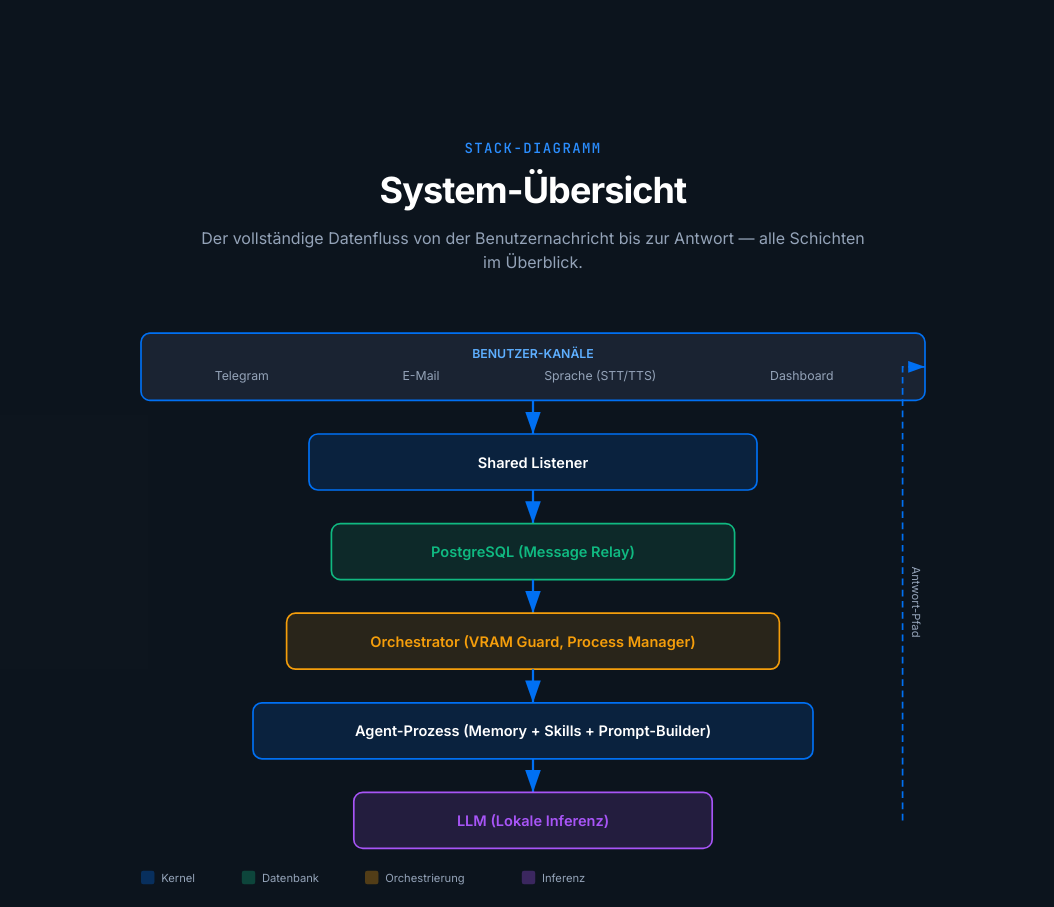
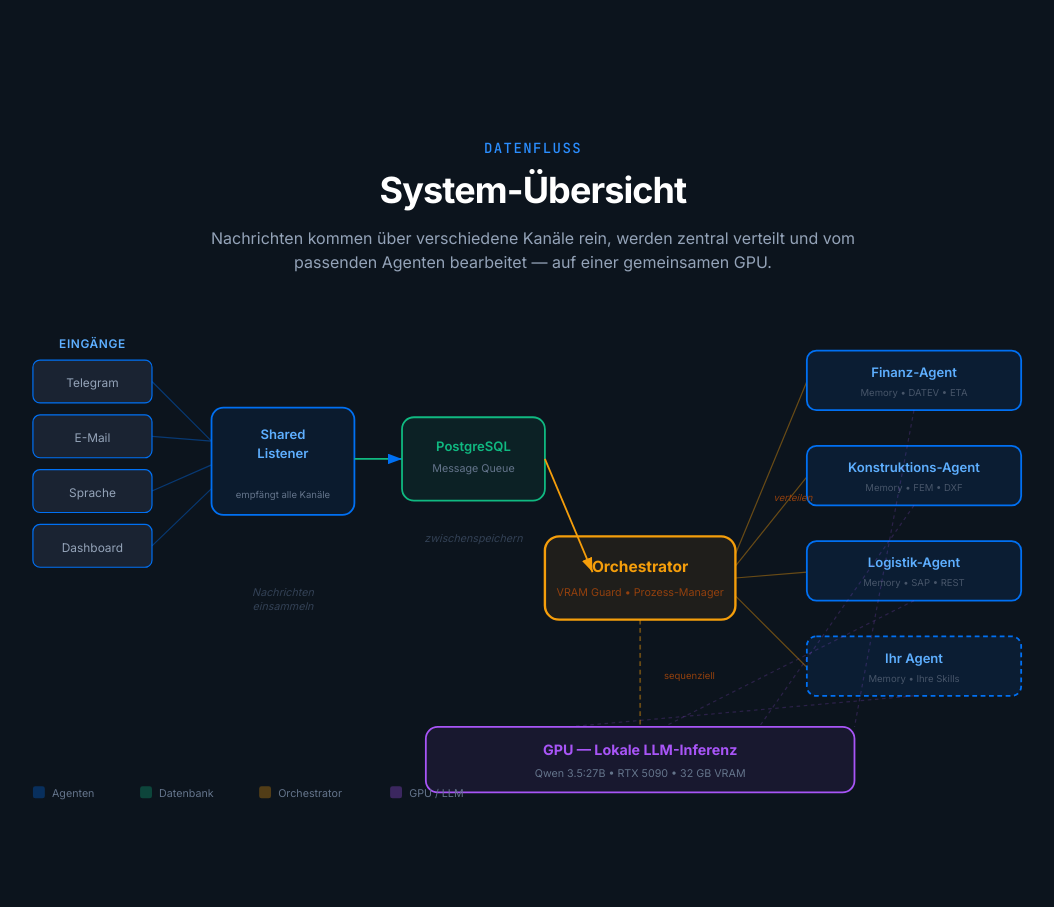
Before and after one commit to philipp-fuchsenberger/aimos-industrial.com, a plain HTML site: page architektur.html in a window 1280 px wide. Shown: the part 2380-3287 px from the top of the page, without its empty margins (107-1161 px from the left). Drawn offline with nearby package versions, Linux system fonts and the light colour scheme; animation ran at ten frames a second.

Commit message:
fix: System overview — spatial layout replaces linear stack
New diagram shows the actual data flow spatially:
- LEFT: 4 input channels (Telegram, Email, Voice, Dashboard)
- CENTER-LEFT: Shared Listener → PostgreSQL Queue
- CENTER: Orchestrator as the distribution hub
- RIGHT: 4 agents fanned out (Finanzen, Konstruktion, Logistik, +Ihr Agent)
- BOTTOM: Shared GPU with dashed lines from all agents

Labels: einsammeln → zwischenspeichern → verteilen → sequenziell
Shows the 1-to-many distribution pattern instead of linear pipeline

```diff
--- a/architektur.html
+++ b/architektur.html
@@ -364,74 +364,110 @@
 <section id="architektur" class="relative py-24 bg-slate-900/50">
     <div class="max-w-6xl mx-auto px-6">
         <div class="text-center mb-12 reveal">
-            <p class="text-signal-400 font-mono text-sm font-medium tracking-widest uppercase mb-3">Stack-Diagramm</p>
-            <h2 class="text-3xl sm:text-4xl font-bold tracking-tight mb-4">System-Übersicht</h2>
-            <p class="text-slate-400 max-w-2xl mx-auto">Der vollständige Datenfluss von der Benutzernachricht bis zur Antwort &mdash; alle Schichten im Überblick.</p>
+            <p class="text-signal-400 font-mono text-sm font-medium tracking-widest uppercase mb-3">Datenfluss</p>
+            <h2 class="text-3xl sm:text-4xl font-bold tracking-tight mb-4">System-&Uuml;bersicht</h2>
+            <p class="text-slate-400 max-w-2xl mx-auto">Nachrichten kommen &uuml;ber verschiedene Kan&auml;le rein, werden zentral verteilt und vom passenden Agenten bearbeitet &mdash; auf einer gemeinsamen GPU.</p>
         </div>
 
-        <div class="reveal max-w-4xl mx-auto">
-            <svg viewBox="0 0 800 520" xmlns="http://www.w3.org/2000/svg" class="w-full">
+        <div class="reveal max-w-5xl mx-auto">
+            <svg viewBox="0 0 860 420" xmlns="http://www.w3.org/2000/svg" class="w-full">
                 <defs>
-                    <marker id="arrow1" markerWidth="10" markerHeight="7" refX="10" refY="3.5" orient="auto">
-                        <polygon points="0 0, 10 3.5, 0 7" fill="#0070f3"/>
+                    <marker id="arrow1" markerWidth="8" markerHeight="6" refX="8" refY="3" orient="auto">
+                        <polygon points="0 0, 8 3, 0 6" fill="#0070f3"/>
+                    </marker>
+                    <marker id="arrow1a" markerWidth="8" markerHeight="6" refX="8" refY="3" orient="auto">
+                        <polygon points="0 0, 8 3, 0 6" fill="#f59e0b"/>
                     </marker>
                 </defs>
-                <!-- User Channels -->
-                <rect x="50" y="10" width="700" height="60" rx="8" fill="#1a2332" stroke="#0070f3" stroke-width="1.5"/>
-                <text x="400" y="32" text-anchor="middle" fill="#5eafff" font-size="11" font-weight="600">BENUTZER-KANÄLE</text>
-                <text x="140" y="52" text-anchor="middle" fill="#94a3b8" font-size="11">Telegram</text>
-                <text x="300" y="52" text-anchor="middle" fill="#94a3b8" font-size="11">E-Mail</text>
-                <text x="460" y="52" text-anchor="middle" fill="#94a3b8" font-size="11">Sprache (STT/TTS)</text>
-                <text x="640" y="52" text-anchor="middle" fill="#94a3b8" font-size="11">Dashboard</text>
 
-                <!-- Arrow -->
-                <line x1="400" y1="70" x2="400" y2="100" stroke="#0070f3" stroke-width="2" marker-end="url(#arrow1)"/>
+                <!-- ── LEFT: Eingänge ── -->
+                <text x="60" y="22" text-anchor="middle" fill="#5eafff" font-size="10" font-weight="600" letter-spacing="0.05em">EING&Auml;NGE</text>
+                <rect x="10" y="32" width="100" height="36" rx="6" fill="#1a2332" stroke="#0070f3" stroke-width="1"/>
+                <text x="60" y="55" text-anchor="middle" fill="#94a3b8" font-size="10">Telegram</text>
+                <rect x="10" y="78" width="100" height="36" rx="6" fill="#1a2332" stroke="#0070f3" stroke-width="1"/>
+                <text x="60" y="101" text-anchor="middle" fill="#94a3b8" font-size="10">E-Mail</text>
+                <rect x="10" y="124" width="100" height="36" rx="6" fill="#1a2332" stroke="#0070f3" stroke-width="1"/>
+                <text x="60" y="147" text-anchor="middle" fill="#94a3b8" font-size="10">Sprache</text>
+                <rect x="10" y="170" width="100" height="36" rx="6" fill="#1a2332" stroke="#0070f3" stroke-width="1"/>
+                <text x="60" y="193" text-anchor="middle" fill="#94a3b8" font-size="10">Dashboard</text>
 
-                <!-- Shared Listener -->
-                <rect x="200" y="100" width="400" height="50" rx="8" fill="#0070f3" fill-opacity="0.15" stroke="#0070f3" stroke-width="1.5"/>
-                <text x="400" y="130" text-anchor="middle" fill="#ffffff" font-size="13" font-weight="600">Shared Listener</text>
+                <!-- Arrows from channels to Listener -->
+                <line x1="110" y1="50" x2="160" y2="100" stroke="#0070f3" stroke-width="1" opacity="0.4"/>
+                <line x1="110" y1="96" x2="160" y2="100" stroke="#0070f3" stroke-width="1" opacity="0.4"/>
+                <line x1="110" y1="142" x2="160" y2="120" stroke="#0070f3" stroke-width="1" opacity="0.4"/>
+                <line x1="110" y1="188" x2="160" y2="140" stroke="#0070f3" stroke-width="1" opacity="0.4"/>
 
-                <!-- Arrow -->
-                <line x1="400" y1="150" x2="400" y2="180" stroke="#0070f3" stroke-width="2" marker-end="url(#arrow1)"/>
+                <!-- ── CENTER-LEFT: Shared Listener + DB ── -->
+                <rect x="160" y="72" width="120" height="90" rx="10" fill="#0070f3" fill-opacity="0.08" stroke="#0070f3" stroke-width="1.5"/>
+                <text x="220" y="98" text-anchor="middle" fill="#5eafff" font-size="11" font-weight="600">Shared</text>
+                <text x="220" y="114" text-anchor="middle" fill="#5eafff" font-size="11" font-weight="600">Listener</text>
+                <text x="220" y="148" text-anchor="middle" fill="#64748b" font-size="8">empf&auml;ngt alle Kan&auml;le</text>
 
-                <!-- PostgreSQL Relay -->
-                <rect x="220" y="180" width="360" height="50" rx="8" fill="#10b981" fill-opacity="0.12" stroke="#10b981" stroke-width="1.5"/>
-                <text x="400" y="210" text-anchor="middle" fill="#10b981" font-size="13" font-weight="600">PostgreSQL (Message Relay)</text>
+                <line x1="280" y1="115" x2="320" y2="115" stroke="#10b981" stroke-width="1.5" marker-end="url(#arrow1)"/>
 
-                <!-- Arrow -->
-                <line x1="400" y1="230" x2="400" y2="260" stroke="#0070f3" stroke-width="2" marker-end="url(#arrow1)"/>
+                <rect x="320" y="80" width="120" height="70" rx="10" fill="#10b981" fill-opacity="0.08" stroke="#10b981" stroke-width="1.5"/>
+                <text x="380" y="108" text-anchor="middle" fill="#10b981" font-size="11" font-weight="600">PostgreSQL</text>
+                <text x="380" y="126" text-anchor="middle" fill="#64748b" font-size="9">Message Queue</text>
 
-                <!-- Orchestrator -->
-                <rect x="180" y="260" width="440" height="50" rx="8" fill="#f59e0b" fill-opacity="0.12" stroke="#f59e0b" stroke-width="1.5"/>
-                <text x="400" y="290" text-anchor="middle" fill="#f59e0b" font-size="13" font-weight="600">Orchestrator (VRAM Guard, Process Manager)</text>
+                <!-- ── CENTER: Orchestrator (the hub) ── -->
+                <line x1="440" y1="115" x2="480" y2="210" stroke="#f59e0b" stroke-width="1.5" marker-end="url(#arrow1a)"/>
 
-                <!-- Arrow -->
-                <line x1="400" y1="310" x2="400" y2="340" stroke="#0070f3" stroke-width="2" marker-end="url(#arrow1)"/>
+                <rect x="440" y="180" width="160" height="70" rx="12" fill="#f59e0b" fill-opacity="0.08" stroke="#f59e0b" stroke-width="2"/>
+                <text x="520" y="210" text-anchor="middle" fill="#f59e0b" font-size="13" font-weight="700">Orchestrator</text>
+                <text x="520" y="230" text-anchor="middle" fill="#92400e" font-size="9">VRAM Guard &bull; Prozess-Manager</text>
 
-                <!-- Agent Process -->
-                <rect x="150" y="340" width="500" height="50" rx="8" fill="#0070f3" fill-opacity="0.15" stroke="#0070f3" stroke-width="1.5"/>
-                <text x="400" y="370" text-anchor="middle" fill="#ffffff" font-size="13" font-weight="600">Agent-Prozess (Memory + Skills + Prompt-Builder)</text>
+                <!-- ── RIGHT: Agents (fanned out) ── -->
+                <line x1="600" y1="195" x2="660" y2="50" stroke="#f59e0b" stroke-width="1" opacity="0.4"/>
+                <line x1="600" y1="205" x2="660" y2="130" stroke="#f59e0b" stroke-width="1" opacity="0.4"/>
+                <line x1="600" y1="215" x2="660" y2="210" stroke="#f59e0b" stroke-width="1" opacity="0.4"/>
+                <line x1="600" y1="230" x2="660" y2="290" stroke="#f59e0b" stroke-width="1" opacity="0.4"/>
 
-                <!-- Arrow -->
-                <line x1="400" y1="390" x2="400" y2="420" stroke="#0070f3" stroke-width="2" marker-end="url(#arrow1)"/>
+                <rect x="660" y="24" width="180" height="50" rx="8" fill="#0070f3" fill-opacity="0.1" stroke="#0070f3" stroke-width="1.5"/>
+                <text x="750" y="46" text-anchor="middle" fill="#5eafff" font-size="11" font-weight="600">Finanz-Agent</text>
+                <text x="750" y="62" text-anchor="middle" fill="#475569" font-size="8">Memory &bull; DATEV &bull; ETA</text>
 
-                <!-- LLM -->
-                <rect x="240" y="420" width="320" height="50" rx="8" fill="#a855f7" fill-opacity="0.15" stroke="#a855f7" stroke-width="1.5"/>
-                <text x="400" y="450" text-anchor="middle" fill="#a855f7" font-size="13" font-weight="600">LLM (Lokale Inferenz)</text>
+                <rect x="660" y="104" width="180" height="50" rx="8" fill="#0070f3" fill-opacity="0.1" stroke="#0070f3" stroke-width="1.5"/>
+                <text x="750" y="126" text-anchor="middle" fill="#5eafff" font-size="11" font-weight="600">Konstruktions-Agent</text>
+                <text x="750" y="142" text-anchor="middle" fill="#475569" font-size="8">Memory &bull; FEM &bull; DXF</text>
 
-                <!-- Return Arrow -->
-                <path d="M 730 445 L 730 40 L 750 40" stroke="#0070f3" stroke-width="1.5" fill="none" stroke-dasharray="6,4" marker-end="url(#arrow1)"/>
-                <text x="738" y="250" fill="#94a3b8" font-size="10" transform="rotate(90, 738, 250)" text-anchor="middle">Antwort-Pfad</text>
+                <rect x="660" y="184" width="180" height="50" rx="8" fill="#0070f3" fill-opacity="0.1" stroke="#0070f3" stroke-width="1.5"/>
+                <text x="750" y="206" text-anchor="middle" fill="#5eafff" font-size="11" font-weight="600">Logistik-Agent</text>
+                <text x="750" y="222" text-anchor="middle" fill="#475569" font-size="8">Memory &bull; SAP &bull; REST</text>
+
+                <rect x="660" y="264" width="180" height="50" rx="8" fill="#0070f3" fill-opacity="0.1" stroke="#0070f3" stroke-width="1.5" stroke-dasharray="4 3"/>
+                <text x="750" y="286" text-anchor="middle" fill="#5eafff" font-size="11" font-weight="600">Ihr Agent</text>
+                <text x="750" y="302" text-anchor="middle" fill="#475569" font-size="8">Memory &bull; Ihre Skills</text>
+
+                <!-- ── BOTTOM: Shared GPU ── -->
+                <rect x="340" y="340" width="360" height="55" rx="10" fill="#a855f7" fill-opacity="0.08" stroke="#a855f7" stroke-width="1.5"/>
+                <text x="520" y="364" text-anchor="middle" fill="#a855f7" font-size="12" font-weight="700">GPU &mdash; Lokale LLM-Inferenz</text>
+                <text x="520" y="382" text-anchor="middle" fill="#64748b" font-size="9">Qwen 3.5:27B &bull; RTX 5090 &bull; 32 GB VRAM</text>
+
+                <!-- Agents to GPU -->
+                <line x1="750" y1="74" x2="700" y2="340" stroke="#a855f7" stroke-width="1" opacity="0.2" stroke-dasharray="3 3"/>
+                <line x1="750" y1="154" x2="620" y2="340" stroke="#a855f7" stroke-width="1" opacity="0.2" stroke-dasharray="3 3"/>
+                <line x1="750" y1="234" x2="540" y2="340" stroke="#a855f7" stroke-width="1" opacity="0.2" stroke-dasharray="3 3"/>
+                <line x1="750" y1="314" x2="460" y2="340" stroke="#a855f7" stroke-width="1" opacity="0.2" stroke-dasharray="3 3"/>
+
+                <!-- Orchestrator to GPU -->
+                <line x1="520" y1="250" x2="520" y2="340" stroke="#f59e0b" stroke-width="1.5" stroke-dasharray="4 3" opacity="0.4"/>
+                <text x="540" y="300" fill="#92400e" font-size="8">sequenziell</text>
+
+                <!-- Labels -->
+                <text x="220" y="230" text-anchor="middle" fill="#334155" font-size="9" font-style="italic">Nachrichten</text>
+                <text x="220" y="242" text-anchor="middle" fill="#334155" font-size="9" font-style="italic">einsammeln</text>
+                <text x="380" y="185" text-anchor="middle" fill="#334155" font-size="9" font-style="italic">zwischenspeichern</text>
+                <text x="632" y="150" fill="#92400e" font-size="8" font-style="italic">verteilen</text>
 
                 <!-- Legend -->
-                <rect x="50" y="490" width="12" height="12" rx="2" fill="#0070f3" fill-opacity="0.3"/>
-                <text x="68" y="500" fill="#94a3b8" font-size="10">Kernel</text>
-                <rect x="140" y="490" width="12" height="12" rx="2" fill="#10b981" fill-opacity="0.3"/>
-                <text x="158" y="500" fill="#94a3b8" font-size="10">Datenbank</text>
-                <rect x="250" y="490" width="12" height="12" rx="2" fill="#f59e0b" fill-opacity="0.3"/>
-                <text x="268" y="500" fill="#94a3b8" font-size="10">Orchestrierung</text>
-                <rect x="390" y="490" width="12" height="12" rx="2" fill="#a855f7" fill-opacity="0.3"/>
-                <text x="408" y="500" fill="#94a3b8" font-size="10">Inferenz</text>
+                <rect x="10" y="390" width="10" height="10" rx="2" fill="#0070f3" fill-opacity="0.3"/>
+                <text x="26" y="399" fill="#64748b" font-size="9">Agenten</text>
+                <rect x="100" y="390" width="10" height="10" rx="2" fill="#10b981" fill-opacity="0.3"/>
+                <text x="116" y="399" fill="#64748b" font-size="9">Datenbank</text>
+                <rect x="200" y="390" width="10" height="10" rx="2" fill="#f59e0b" fill-opacity="0.3"/>
+                <text x="216" y="399" fill="#64748b" font-size="9">Orchestrator</text>
+                <rect x="310" y="390" width="10" height="10" rx="2" fill="#a855f7" fill-opacity="0.3"/>
+                <text x="326" y="399" fill="#64748b" font-size="9">GPU / LLM</text>
             </svg>
         </div>
     </div>
```
